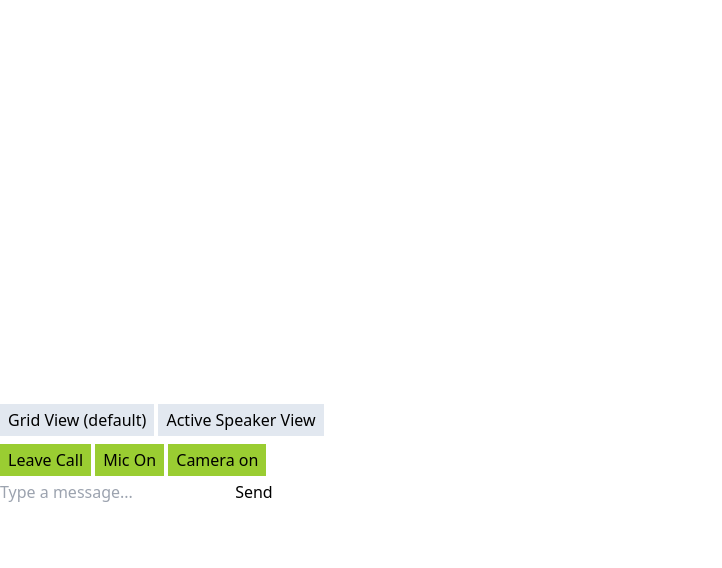
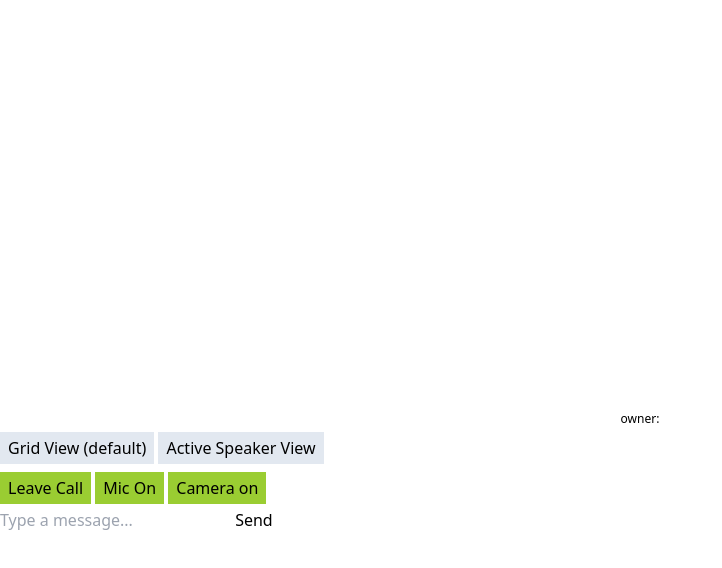
Before and after one commit to sarthak1991/agora-sdk-implementations, a website built with Vite: page index.html in a window 1280 px wide. Both pictures are taken after a click on the button "Start Call". Shown: the whole page, without its empty margins (0-722 px from the left). Built offline with nearby package versions, Linux system fonts and the light colour scheme; no server answers; what agora-rtc-sdk-ng, agora-rtm-sdk would draw is missing.

Commit message:
checking some changes

```diff
--- a/main.js
+++ b/main.js
@@ -181,8 +181,10 @@ let joinAndDisplayLocalStream = async () => {
 
     let player = `<div class="video-container" id="user-container-${UID}">
                         <div class="video-player" id="user-${UID}" style="  height: 50vh; width: 90vw;"></div>
+                        <div class="uid-label">owner:${UID}</div>
                   </div>`;
     $("#video-call").append(player);
+    document.title = `Owner: ${UID}`;
 
     localTracks[1].play(`user-${UID}`);
 
@@ -219,8 +221,10 @@ let handleUserJoined = async (user, mediaType) => {
 
     player = `<div class="video-container" id="user-container-${user.uid}">
                         <div class="video-player" id="user-${user.uid}" style="height: 50vh; width: 90vw;"></div>
+                        <div class="uid-label">participant:${user.uid}</div>
                  </div>`;
     $("#video-call").append(player);
+    document.title = `Participant:${user.uid}`;
 
     user.videoTrack.play(`user-${user.uid}`);
   }
--- a/style.css
+++ b/style.css
@@ -6,3 +6,15 @@
     display: none;
     background: yellowgreen;
   }
+
+  .video-container {
+    display: flex;
+    flex-direction: column;
+    align-items: center;
+  }
+
+  .uid-label {
+    font-size: 12px;
+    color: black;
+    margin-top: 10px;
+  }
```
